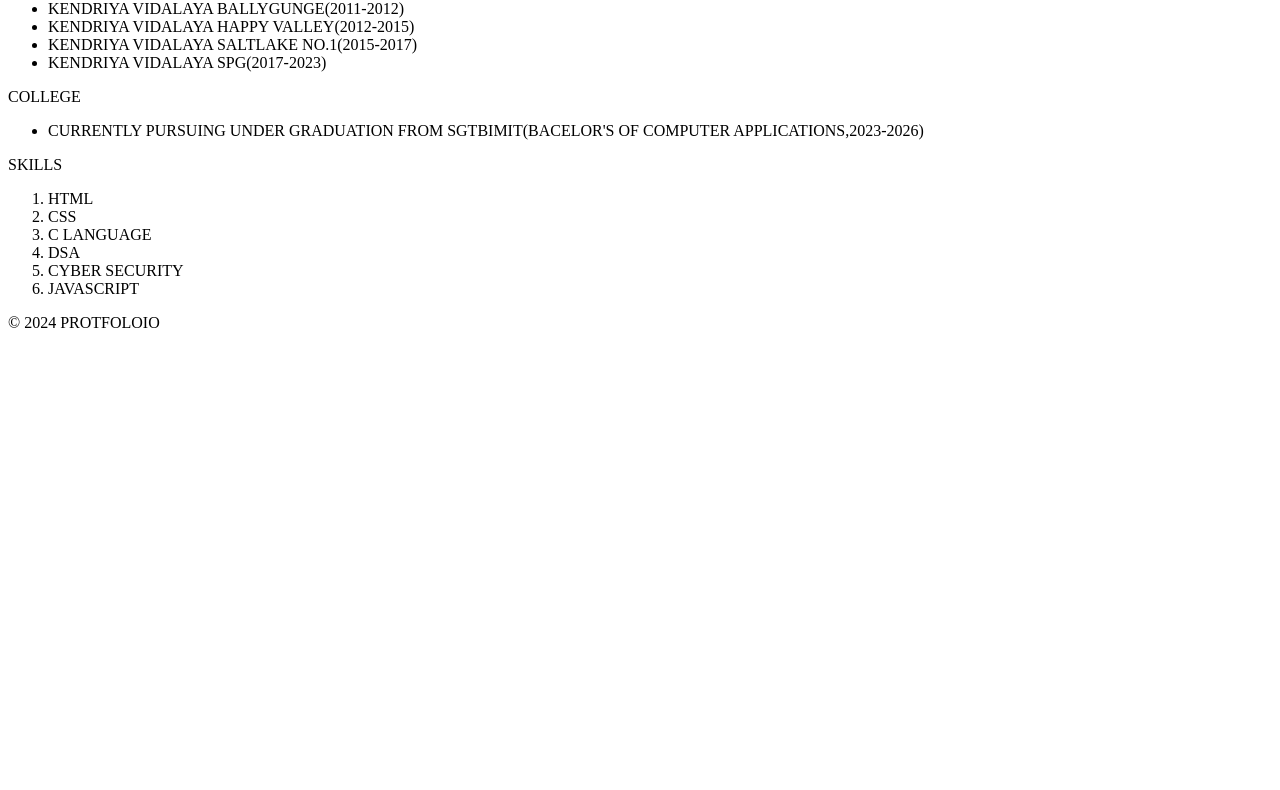
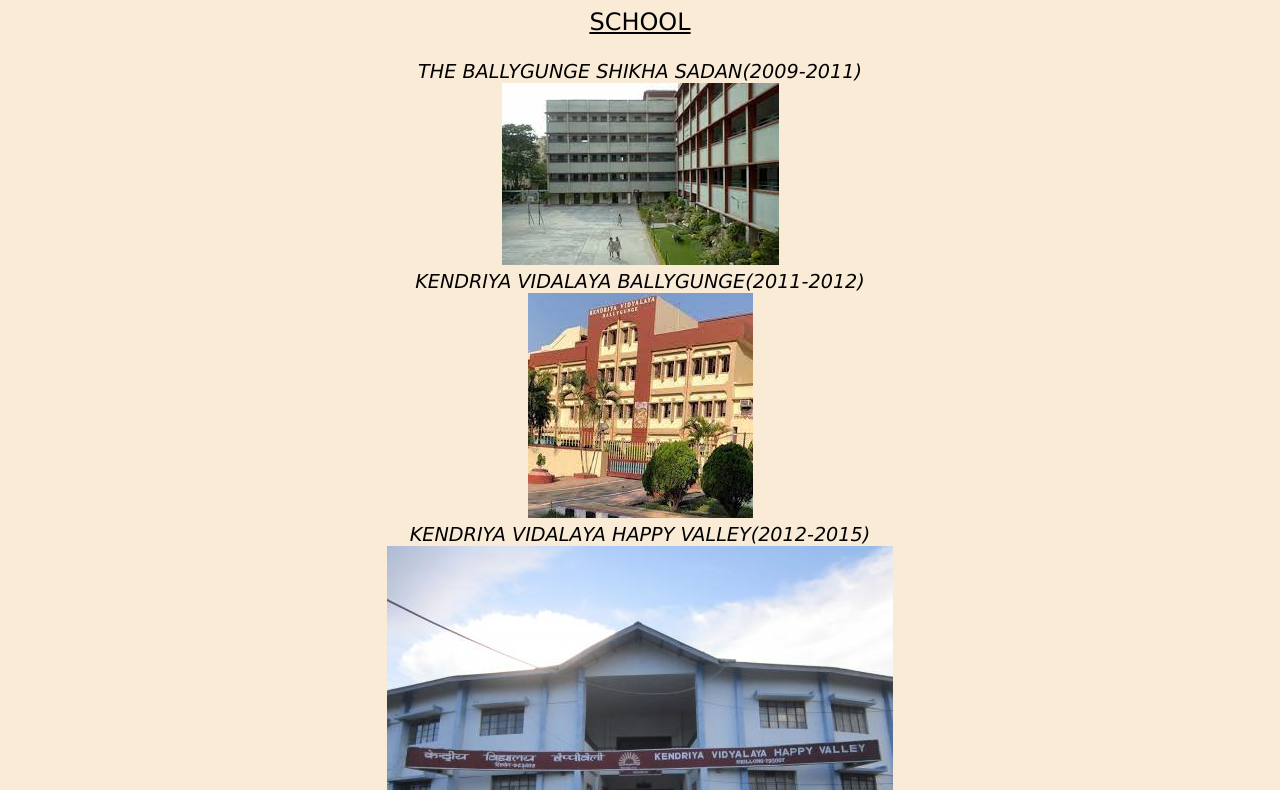
Before and after one commit to beenie-stop/RESUME, a plain HTML site: page index.html in a window 1280 px wide. Shown: the part 166-956 px from the top of the page. Before the commit the page ends 800 px from the top, so only its background shows below. Drawn offline with Linux system fonts and the light colour scheme.

Commit message:
Add files via upload

```diff
--- a/index.html
+++ b/index.html
@@ -1,39 +1,51 @@
 <!DOCTYPE html>
-<html lang="en">
+<html lang="en" style="background-color: antiquewhite;">
 <head>
     <meta charset="UTF-8">
     <meta name="viewport" content="width=device-width, initial-scale=1.0">
+    <link href="style.css" rel="stylesheet">
     <title>MY RESUME</title>
 </head>
 <body>
-    <p>HI I'm SWASTIKA GHOSH and i'm pursuing BCA from SRI GURU TEGH BAHADUR INSTITUTE OF MANAGEMENT AND TECHNOLOGY.</p>
+    <p class="intro">HELLO!!!<br>MY NAME IS SWSTIKA GHOSH I'M 19 YEARS OLD PURSUING BACHELOR'S IN COMPUTER APPLICATIONS FROM SRI GURU TEGH BAHADUR INSTITUTE OF MANAGEMENT AND INFORMATION TECHNOLOGY(2023-2026).</p>
     <hr/>
     <h1>EDUCATION</h1>
-    <p>SCHOOL
-        <ul>
-            <li>KENDRIYA VIDALAYA BALLYGUNGE(2011-2012)</li>
-            <li>KENDRIYA VIDALAYA HAPPY VALLEY(2012-2015)</li>
-            <li>KENDRIYA VIDALAYA SALTLAKE NO.1(2015-2017)</li>
-            <li>KENDRIYA VIDALAYA SPG(2017-2023)</li>
-        </ul>
-    </p>
-    <p>COLLEGE
-        <ul>
-            <li>CURRENTLY PURSUING UNDER GRADUATION FROM SGTBIMIT(BACELOR'S OF COMPUTER APPLICATIONS,2023-2026)</li>
-        </ul>
-    </p>
-    <p>SKILLS
-        <ol>
-            <li>HTML</li>
-            <li>CSS</li>
-            <li>C LANGUAGE</li>
-            <li>DSA</li>
-            <li>CYBER SECURITY</li>
-            <li>JAVASCRIPT</li>
-        </ol>
-    </p>
+    <p class="heading"><u>SCHOOL</u></p>
+        <p class="style">
+
+           THE BALLYGUNGE SHIKHA SADAN(2009-2011)<br>
+           <img src="imagebss.png"><br>
+           KENDRIYA VIDALAYA BALLYGUNGE(2011-2012)<br>
+           <img src="kvbally.png"><br>
+           KENDRIYA VIDALAYA HAPPY VALLEY(2012-2015)<br>
+           <img src="kvhv.png"><br>
+           KENDRIYA VIDALAYA SALTLAKE NO.1(2015-2017)<br>
+           <img src="saltlake.png"><br>
+           KENDRIYA VIDALAYA SPG(2017-2023)<br>
+           <img src="image.png"><br>
+        </p>
+
+    <hr/>
+    <p  class="heading"><u>COLLEGE</u><p>
+        <p class="style">
+            CURRENTLY PURSUING UNDER GRADUATION FROM SGTBIMIT(BACELOR'S OF COMPUTER APPLICATIONS,2023-2026)<br>
+            <img src="sgt.png"><br>
+        </p>
+
+    <hr/>
+    <p  class="heading"><u>SKILLS</u></p>
+        <p class="style">
+            HTML<br>
+            CSS<br>
+            C LANGUAGE<br>
+            DSA<br>
+            CYBER SECURITY<br>
+            JAVASCRIPT<br>
+        </p>
+
+    <hr/>
     <footer>
-        <p>© 2024 PROTFOLOIO</p>
+        <p>© 20235 PROTFOLOIO</p>
       </footer>
 </body>
 </html>
--- /dev/null
+++ b/style.css
@@ -0,0 +1,19 @@
+p.intro{
+    color: rgb(110, 73, 0);
+    font-family: 'Lucida Sans', 'Lucida Sans Regular', 'Lucida Grande', 'Lucida Sans Unicode', Geneva, Verdana, sans-serif;
+}
+
+*{
+    text-align: center;
+    font-family: Verdana, Geneva, Tahoma, sans-serif;
+}
+
+.heading{
+    font-size: x-large;
+}
+
+.style{
+    font-style: italic;
+    font-size: larger;
+
+}
```
Also changed, not shown: image.png (added), imagebss.png (added), kvbally.png (added), kvhv.png (added), saltlake.png (added), sgt.png (added).
